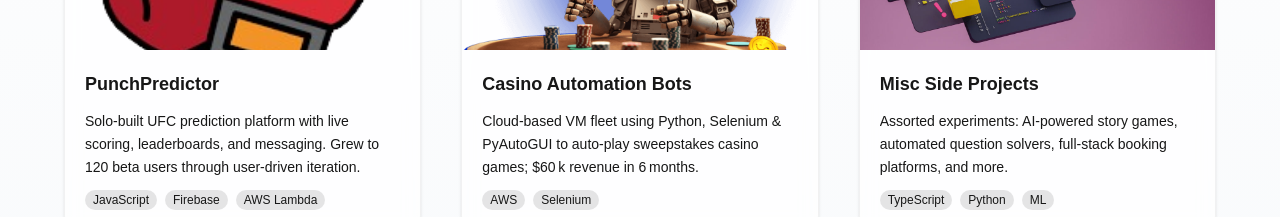
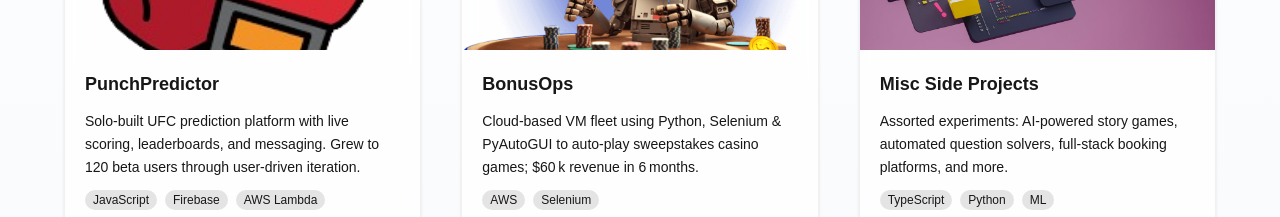
Before and after one commit to ParkerMillerBusiness/portfolio, a Next.js app in the folder my-site/: page / in a window 1280 px wide. Shown: the part 533-750 px from the top of the page. Built offline with nearby package versions, Linux system fonts and the light colour scheme.

Commit message:
Update page.tsx

```diff
--- a/my-site/app/page.tsx
+++ b/my-site/app/page.tsx
@@ -59,7 +59,7 @@
     modal: "punch",
   },
   {
-    title: "Casino Automation Bots",
+    title: "BonusOps",
     description:
       "Cloud‑based VM fleet using Python, Selenium & PyAutoGUI to auto‑play sweepstakes casino games; $60 k revenue in 6 months.",
     image: "/casino_bot.png",
@@ -224,7 +224,7 @@
       {modal === "casino" && (
         <div className="fixed inset-0 z-50 flex items-center justify-center bg-black/40 backdrop-blur-sm p-6" onClick={() => setModal(null)}>
           <div className="w-full max-w-4xl rounded-2xl bg-white dark:bg-zinc-900 p-6 shadow-lg" onClick={(e) => e.stopPropagation()}>
-            <h2 className="text-xl font-semibold mb-4">Casino Automation Bots — Demo</h2>
+            <h2 className="text-xl font-semibold mb-4">BonusOps — Demo</h2>
             <video className="w-full rounded" src="/sweeps_bot.mp4" controls autoPlay muted />
             <p className="text-sm mt-4 text-muted-foreground">Demo‑video showing the distributed VM fleet auto‑playing sweepstakes casino games via Selenium & PyAutoGUI.</p>
 
```
